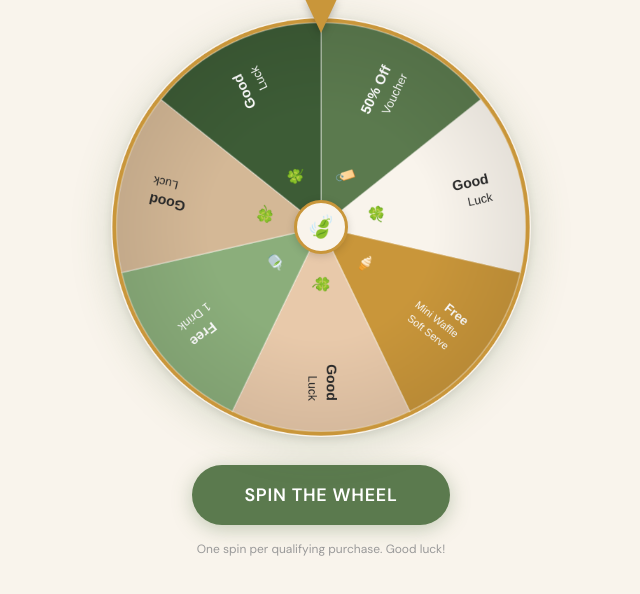
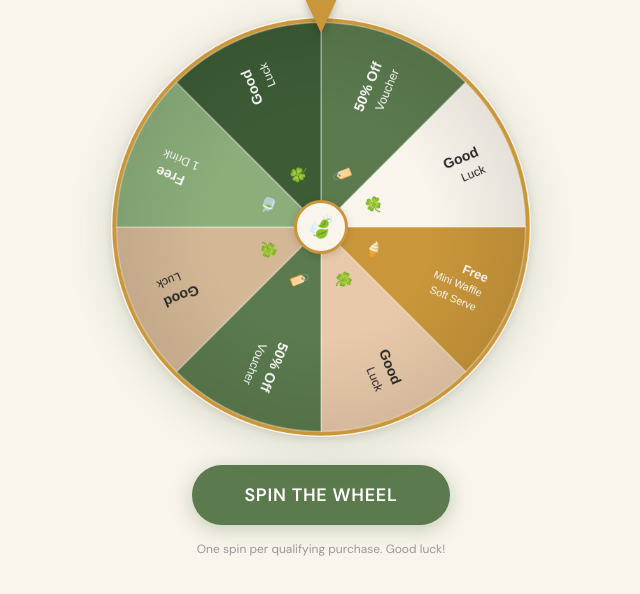
Before and after one commit to Zenju17/spinwheel, a plain HTML site: page index.html in a window 1280 px wide. Shown: the part 130-724 px from the top of the page, without its empty margins (319-959 px from the left). Drawn offline with nearby package versions, Linux system fonts and the light colour scheme.

Commit message:
update slot

```diff
--- a/index.html
+++ b/index.html
@@ -291,12 +291,12 @@ const SEGMENTS = [
     goodluck: true,
   },
   {
-    label: "Free\n1 Drink",
-    emoji: "🍵",
-    fill: "#8BAE7B",   // light matcha
+    label: "50% Off\nVoucher",
+    emoji: "🏷️",
+    fill: "#5B7A4E",   // matcha
     text: "#FFFFFF",
-    result: "Free 1 Drink",
-    note: "Choose either a Houjicharamisu or Wakoucharamisu. Show this screen to the cashier to claim your free drink!",
+    result: "50% Off Voucher",
+    note: "Show this screen to the cashier to redeem your 50% off voucher on your next purchase.",
     goodluck: false,
   },
   {
@@ -307,6 +307,15 @@ const SEGMENTS = [
     result: "Good Luck!",
     note: "",
     goodluck: true,
+  },
+  {
+    label: "Free\n1 Drink",
+    emoji: "🍵",
+    fill: "#8BAE7B",   // light matcha
+    text: "#FFFFFF",
+    result: "Free 1 Drink",
+    note: "Choose either a Houjicharamisu or Wakoucharamisu. Show this screen to the cashier to claim your free drink!",
+    goodluck: false,
   },
   {
     label: "Good\nLuck",
```
